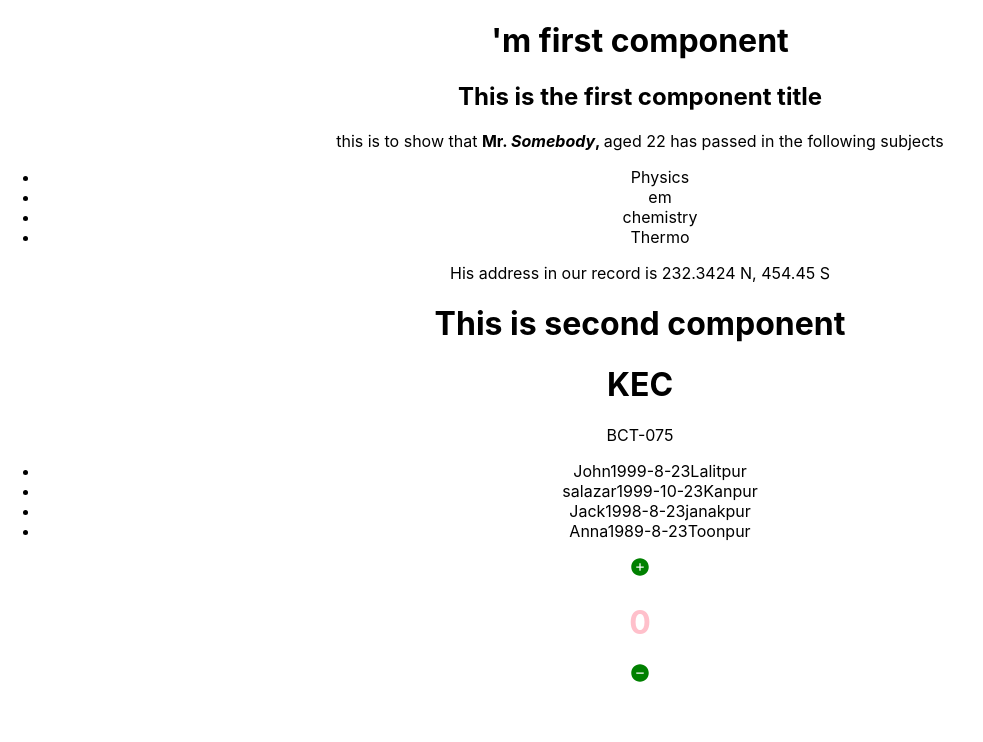
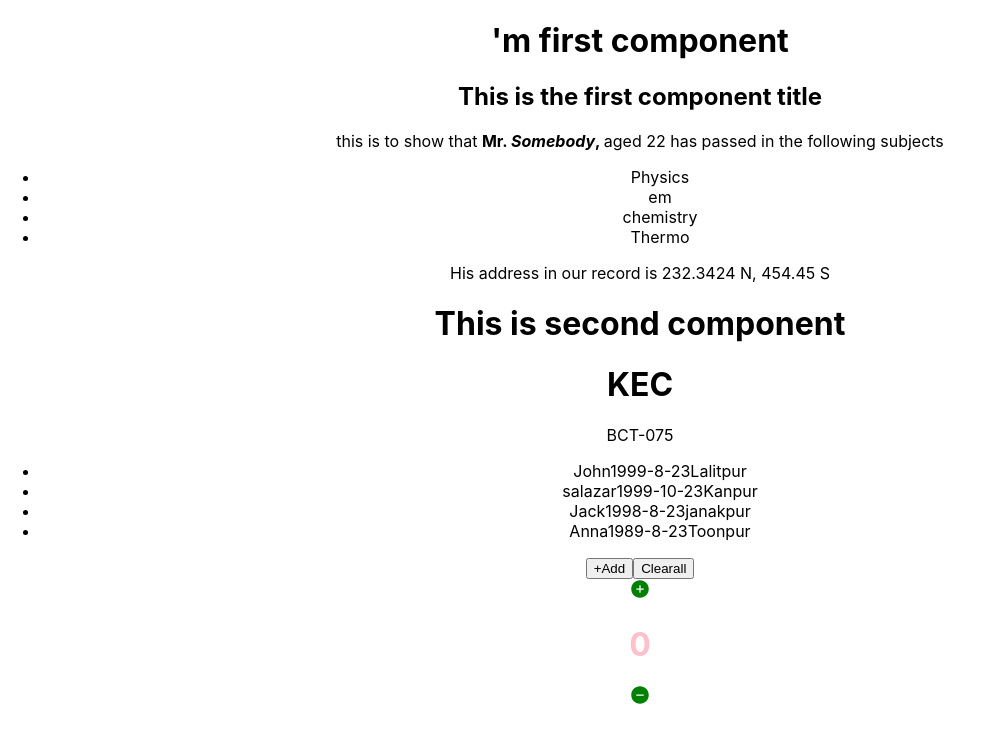
Before and after one commit to n-pravab/begineers-react-external, a React (Create React App) app: page / in a window 1280 px wide. Shown: the top 742 px of the page, without its empty margins (0-983 px from the left). Built offline with nearby package versions, Linux system fonts and the light colour scheme.

Commit message:
test add in studentregister

```diff
--- a/src/components/StudentsRegister.js
+++ b/src/components/StudentsRegister.js
@@ -1,6 +1,7 @@
-import React from "react";
+import React, { useState } from "react";
 
 const Register = ({ batch, faculty, college, students }) => {
+  const [entries, setEntries] = useState(students);
   return (
     <div>
       <h1>{college}</h1>
@@ -8,7 +9,7 @@ const Register = ({ batch, faculty, college, students }) => {
         {faculty}-{batch}
       </p>
       <ul>
-        {students.map((s) => (
+        {entries.map((s) => (
           <li key={s.id}>
             <span>{s.name}</span>
             <span>{s.dob}</span>
@@ -16,6 +17,8 @@ const Register = ({ batch, faculty, college, students }) => {
           </li>
         ))}
       </ul>
+      <button onClick={() => setEntries([...entries])}>+Add</button>
+      <button onClick={() => setEntries([])}>Clearall</button>
     </div>
   );
 };
```
